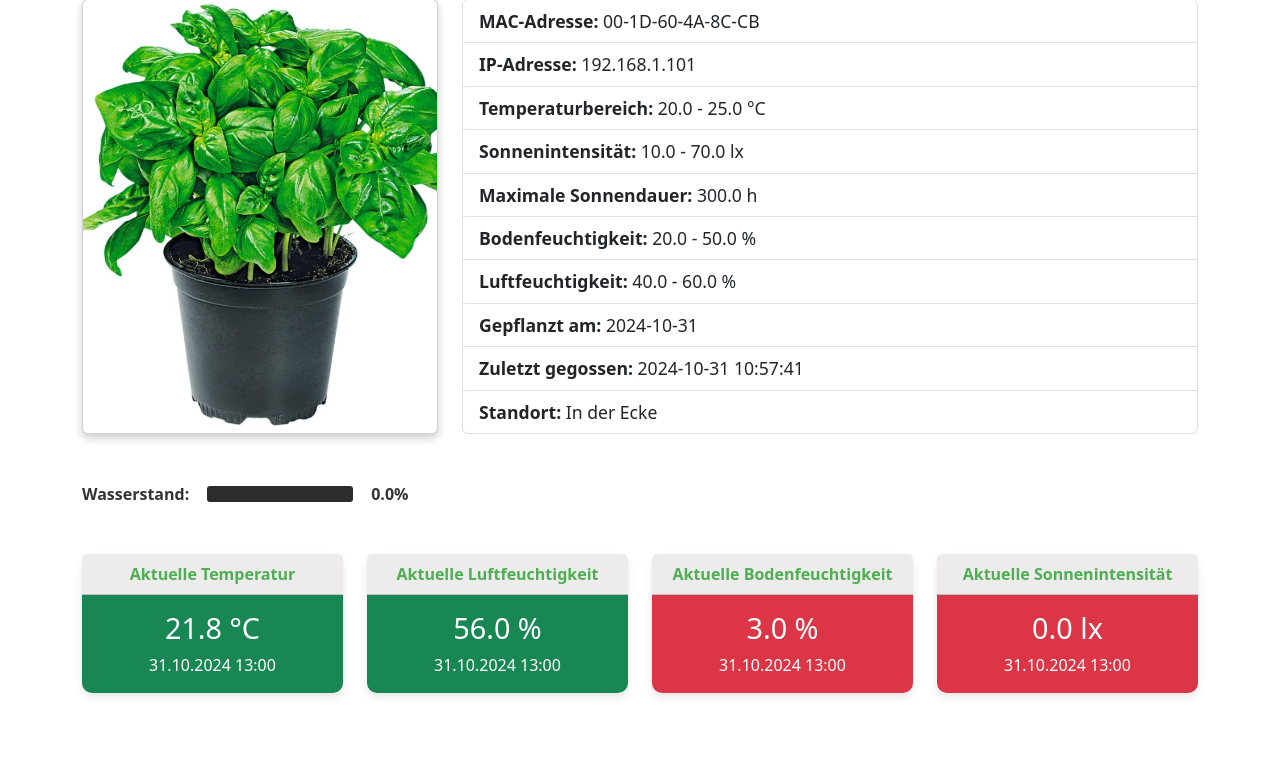
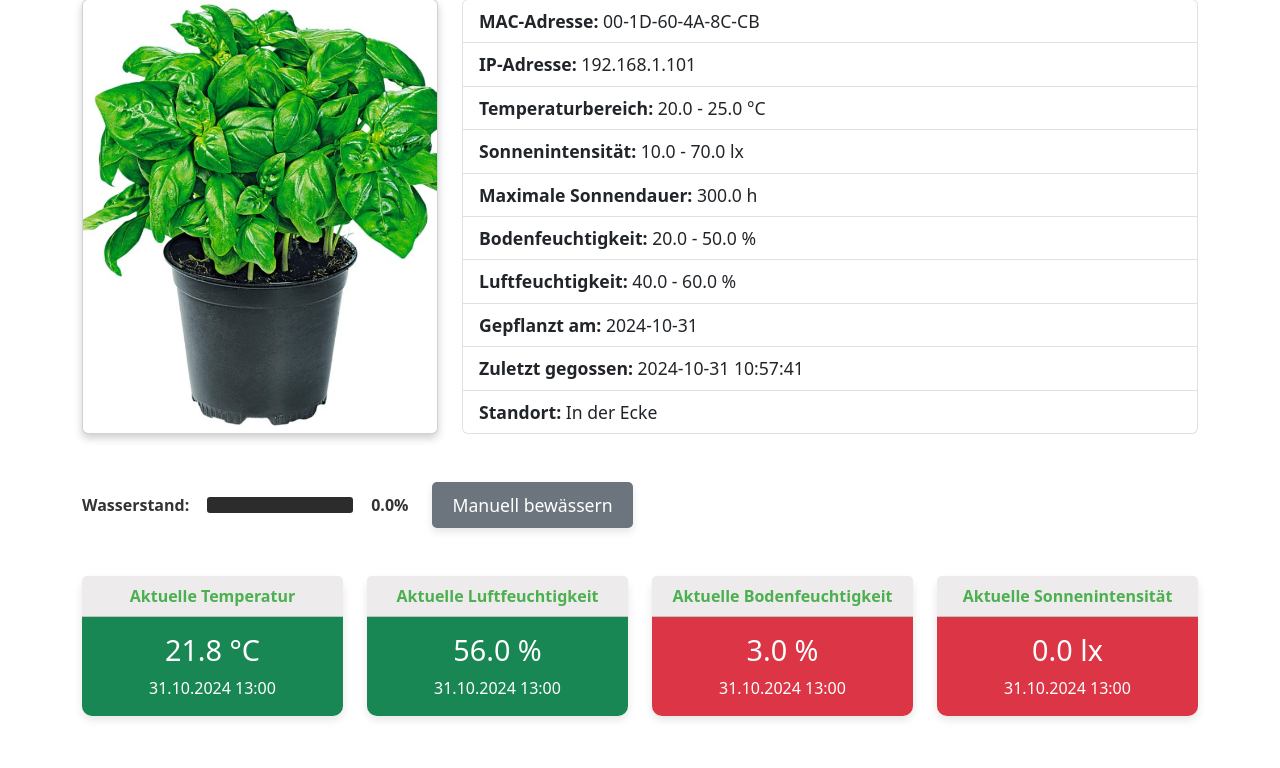
Before and after one commit to EnzoZacharias/pflanzenbewaesserung, a Flask app: page /details/00-1D-60-4A-8C-CB in a window 1280 px wide. Shown: the part 165-933 px from the top of the page. Run offline with Flask 3, Linux system fonts and the light colour scheme; some libraries are stand-ins or nearby versions.

Commit message:
add manual watering button to details page (prototypical mqtt implementation)

```diff
--- a/pflanzenbewaesserung/app.py
+++ b/pflanzenbewaesserung/app.py
@@ -2,12 +2,12 @@ from flask import Flask, render_template, request, redirect, url_for, flash, jso
 from db_model import db, Pflanze, Messdaten
 from app_plant import plant, getPlants
 from datetime import datetime
-from mqtt_communication import setup_mqtt
+from mqtt_communication import setup_mqtt, mqtt_client, MQTT_TOPIC
 import os
+import json
 from werkzeug.utils import secure_filename
 from flask_socketio import SocketIO
 from sqlalchemy import event
-
 
 app = Flask(__name__)
 app.register_blueprint(plant)
@@ -115,6 +115,14 @@ def messdaten_hinzufuegen():
 
     return render_template('messdaten_hinzufuegen.html', pflanzen=pflanzen)
 
+@socketio.on('manual_water')
+def handle_manual_water(data):
+    mac_address = data.get('mac')
+    message = json.dumps({"action": "water"})
+    # Hier muss noch die Funktion zum Senden des MQTT-Befehls eingefügt werden
+    # mqtt_client.publish(MQTT_TOPIC, message)
+    print(f"Manuelle Bewässerung gestartet (Geht noch nicht): {mac_address}")
+
 if __name__ == '__main__':
     with app.app_context():
         db.create_all()
--- a/pflanzenbewaesserung/static/css/details.css
+++ b/pflanzenbewaesserung/static/css/details.css
@@ -96,3 +96,21 @@ canvas {
     font-weight: bold;
     color: #333;
 }
+
+.btn.btn-primary.ms-4 {
+    background-color: #6c757d;
+    color: white;
+    border: none;
+    border-radius: 5px;
+    padding: 10px 20px;
+    font-size: 1.1em;
+    cursor: pointer;
+    box-shadow: 0 4px 8px rgba(0, 0, 0, 0.1);
+    transition: background-color 0.3s ease, box-shadow 0.3s ease;
+    white-space: nowrap;
+}
+
+.btn.btn-primary.ms-4 :hover {
+    background-color: #5a6268;
+    box-shadow: 0 6px 12px rgba(0, 0, 0, 0.2);
+}
--- a/pflanzenbewaesserung/templates/details.html
+++ b/pflanzenbewaesserung/templates/details.html
@@ -45,6 +45,7 @@
                 <div class="water-fill" style="width: {{ measurementDataNow['waterlevel'] }}%;"></div>
             </div>
             <span class="water-percentage ms-3">{{ measurementDataNow['waterlevel'] }}%</span>
+            <button id="manualWaterButton" class="btn btn-primary ms-4">Manuell bewässern</button>
         </div>
     </div>
     <div class="row my-4 text-center">
@@ -124,6 +125,12 @@
     document.querySelector('.humidity-card').classList.add(setCardColor(measurementDataNow['air'], generalData['air_min'], generalData['air_max']));
     document.querySelector('.moisture-card').classList.add(setCardColor(measurementDataNow['ground'], generalData['moisture_min'], generalData['moisture_max']));
     document.querySelector('.sun-card').classList.add(setCardColor(measurementDataNow['sun'], generalData['sunInt_min'], generalData['sunInt_max']));
+
+    document.getElementById('manualWaterButton').addEventListener('click', () => {
+    console.log('Manuelles Bewässern gestartet');
+    socket.emit('manual_water', { mac: generalData['mac'] });
+});
+
 
     // Historische Daten für Temperatur, Luft- und Bodenfeuchtigkeit
     const temperatureData = measurementDataHist.map(data => data.Temp);
```
Also changed, not shown: instance/pflanzenbewaesserung.db, 1 other file.
